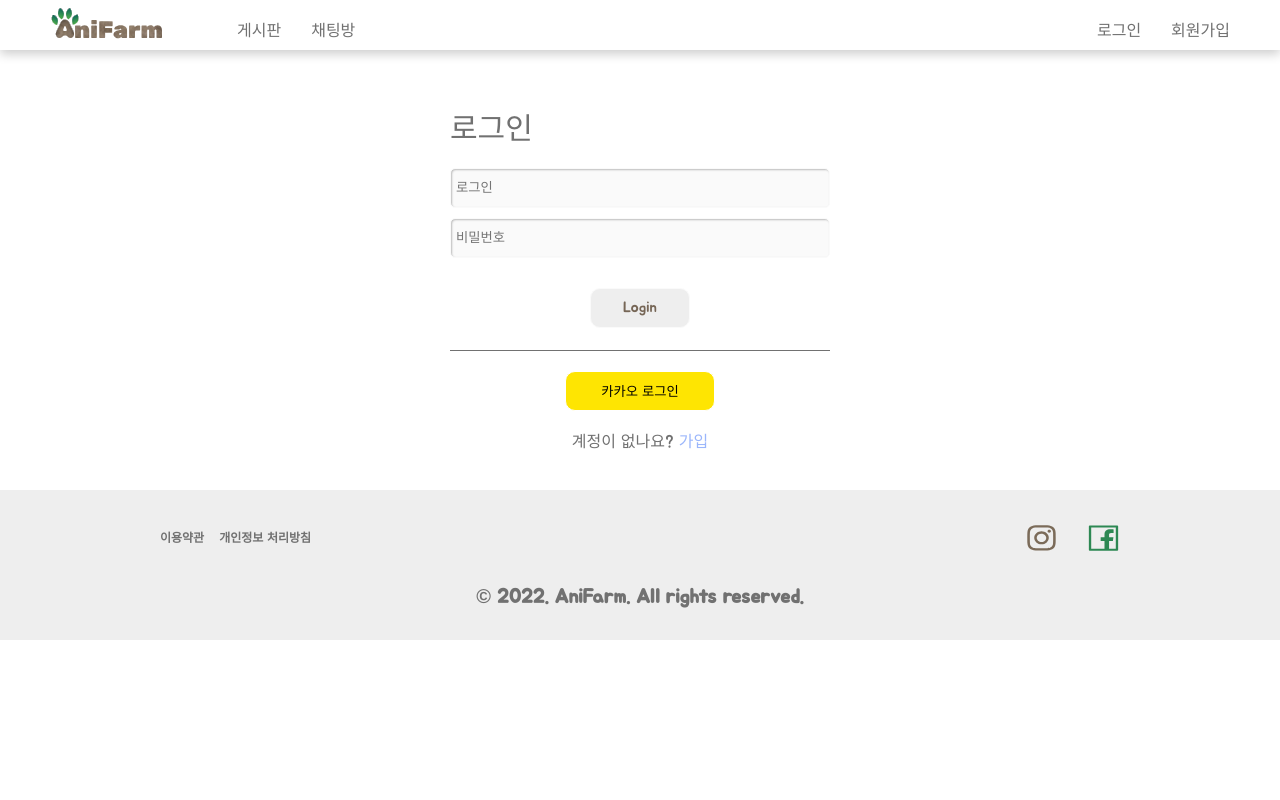
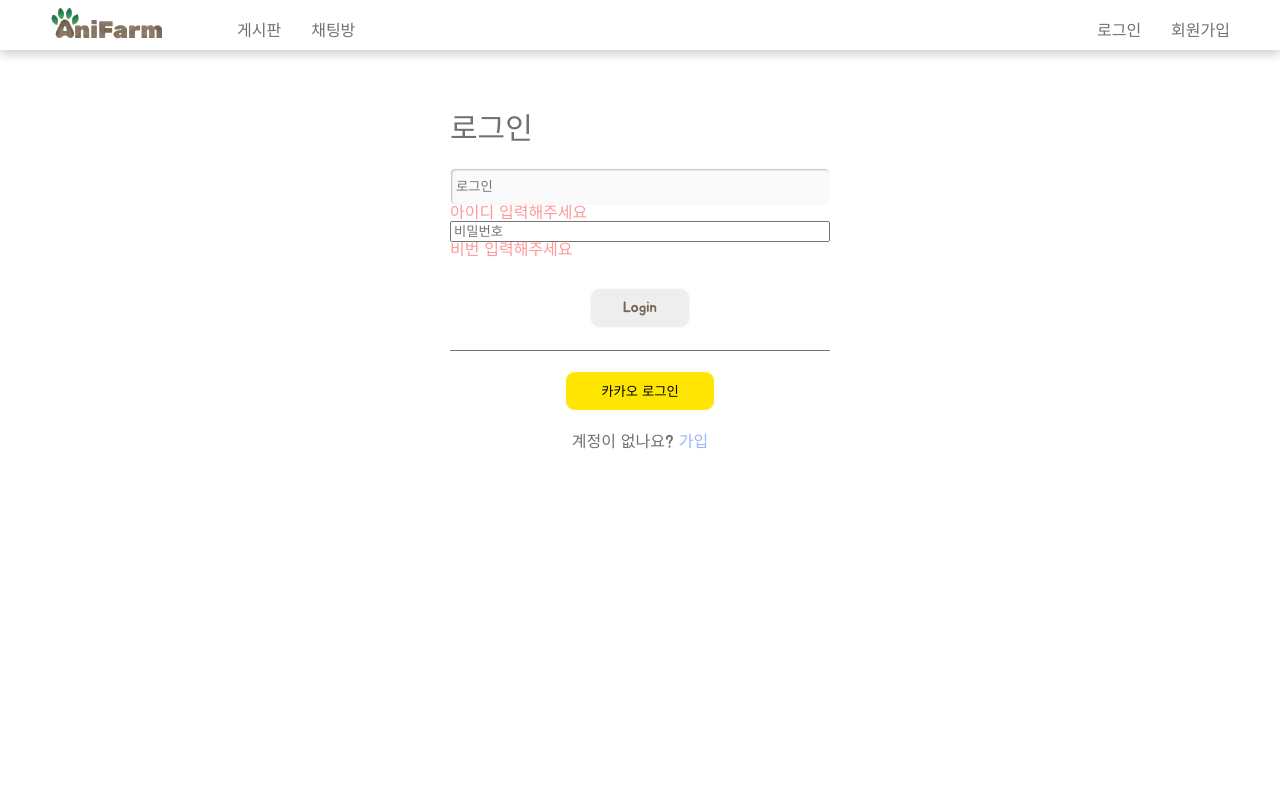
Before and after one commit to Ani-Farm/Ani-Farm-frontend, a React (Create React App) app: page /login in a window 1280 px wide. Shown: the top 800 px of the page. Built offline with nearby package versions, Linux system fonts and the light colour scheme.

Commit message:
login page

```diff
--- a/src/pages/login/index.tsx
+++ b/src/pages/login/index.tsx
@@ -4,13 +4,36 @@ import Footer from "../../components/footer";
 import Navbar from "../../components/navbar";
 import * as S from "./styles";
 
+interface ILogin {
+  id: string;
+  pw: string;
+}
+
 const LoginPage = () => {
-  const [idInfo, setIdInfo] = useState({});
+  const [idInfo, setIdInfo] = useState({ id: "", pw: "" });
+  const [id, setId] = useState("");
+  const [pw, setPw] = useState("");
+  const [first, setFirst] = useState(0);
+  const addIdInfo = (e: React.MouseEvent<HTMLButtonElement>) => {
+    if (id.length === 0 || pw.length === 0) {
+      console.log("빈캄임");
+      return;
+    }
+    console.log({
+      id,
+      pw,
+    });
+  };
 
-  // const addIdInfo = (e: Event) => {
-  //   console.log(e.target.value);
-  // };
-  // const clickLoginBtn
+  const onChangeValue = (e: React.ChangeEvent<HTMLInputElement>) => {
+    if (e.target.type === "password") {
+      setPw(e.target.value);
+      console.log(pw);
+    } else {
+      setId(e.target.value);
+      console.log(id);
+    }
+  };
 
   return (
     <>
@@ -19,10 +42,12 @@ const LoginPage = () => {
         <S.LoginTitle>로그인</S.LoginTitle>
         <S.LoginContainer>
           <S.LoginBox>
-            <S.LoginInput></S.LoginInput>
-            <S.PasswordInput></S.PasswordInput>
+            <S.LoginInput onChange={onChangeValue}></S.LoginInput>
+            {id.length === 0 ? <div> 아이디 입력해주세요</div> : ""}
+            <S.PasswordInput onChange={onChangeValue}></S.PasswordInput>
+            {pw.length === 0 ? <div> 비번 입력해주세요</div> : ""}
           </S.LoginBox>
-          <S.LoginBtn>Login</S.LoginBtn>
+          <S.LoginBtn onClick={addIdInfo}>Login</S.LoginBtn>
         </S.LoginContainer>
         <S.SnsAndSignUpContainer>
           <S.SnsSignUpBtn>카카오 로그인</S.SnsSignUpBtn>
--- a/src/pages/login/styles.tsx
+++ b/src/pages/login/styles.tsx
@@ -9,7 +9,7 @@ export const Container = styled.div`
   width: 65%;
   max-width: 380px;
   margin: 0 auto;
-  margin-bottom: 40px;
+  margin-bottom: 500px;
   margin-top: 90px;
 `;
 
@@ -35,6 +35,11 @@ export const LoginBox = styled.div`
   flex-direction: column;
   height: 90px;
   justify-content: space-between;
+
+  & > div {
+    color: red;
+    opacity: 0.4;
+  }
 `;
 
 export const LoginInput = styled.input.attrs({ placeholder: "로그인" })`
@@ -48,7 +53,7 @@ export const LoginInput = styled.input.attrs({ placeholder: "로그인" })`
   border-radius: 5px;
 `;
 
-export const PasswordInput = styled(LoginInput).attrs({
+export const PasswordInput = styled.input.attrs({
   placeholder: "비밀번호",
   type: "password",
 })``;
```
